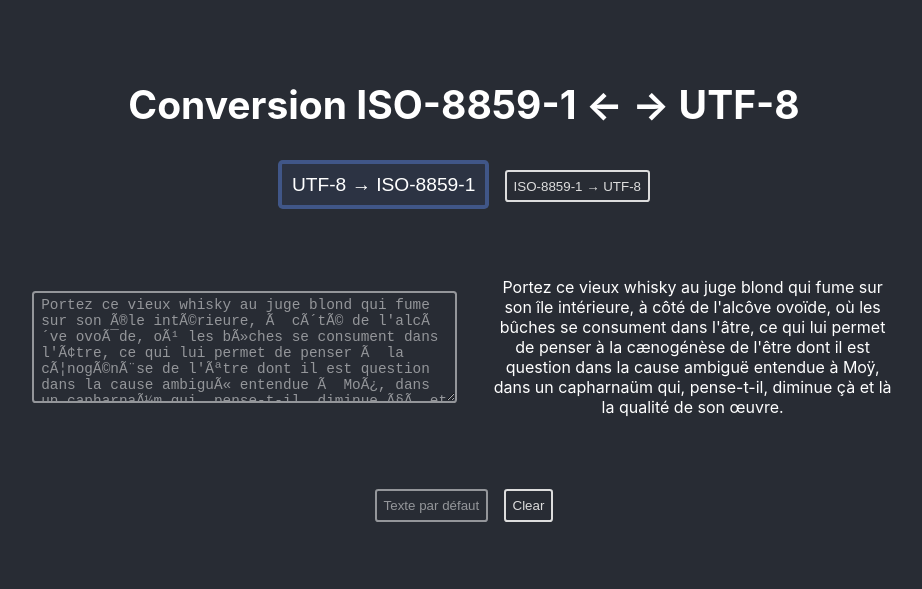
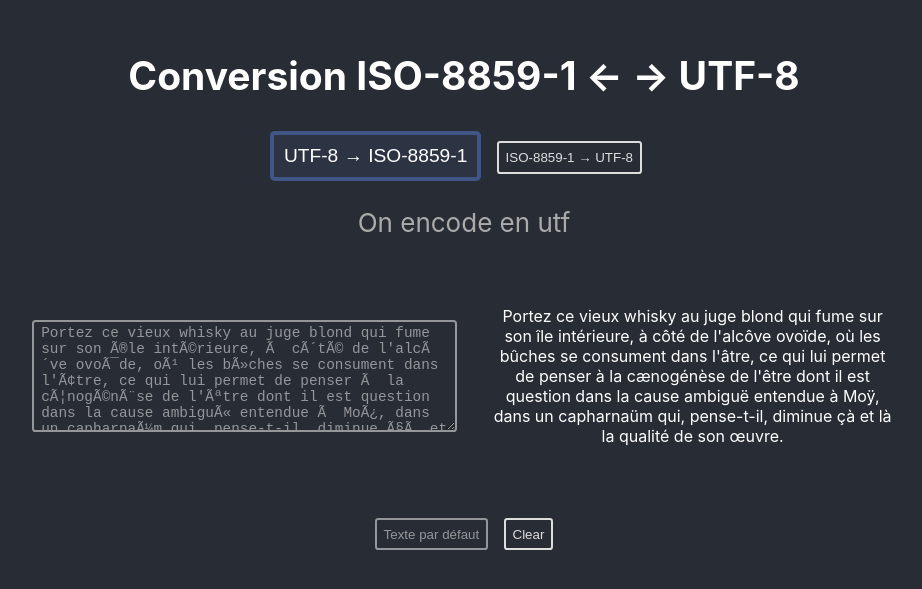
Before and after one commit to Dweez/utf8-iso-convert, a React (Create React App) app: page / in a window 1280 px wide. Shown: the part 115-704 px from the top of the page, without its empty margins (176-1098 px from the left). Built offline with nearby package versions, Linux system fonts and the light colour scheme.

Commit message:
display description

```diff
--- a/src/components/converter.css
+++ b/src/components/converter.css
@@ -1,3 +1,9 @@
+.description {
+  margin-bottom: 0;
+}
+.description.mixed {
+  color: #b90f56;
+}
 .converter{
   display: flex;
   width: 70%;
--- a/src/components/converter.js
+++ b/src/components/converter.js
@@ -31,7 +31,8 @@ function Converter() {
         >
           ISO-8859-1 → UTF-8
         </button>
-        {mixed ? "mixed !" : ""}
+        <p className={`description ${mixed ? "mixed" : ""}`}>{mixed ? "mixed !" : `On encode en ${input[0]}`}</p>
+
       </div>
       <div className="converter">
         <textarea
```
